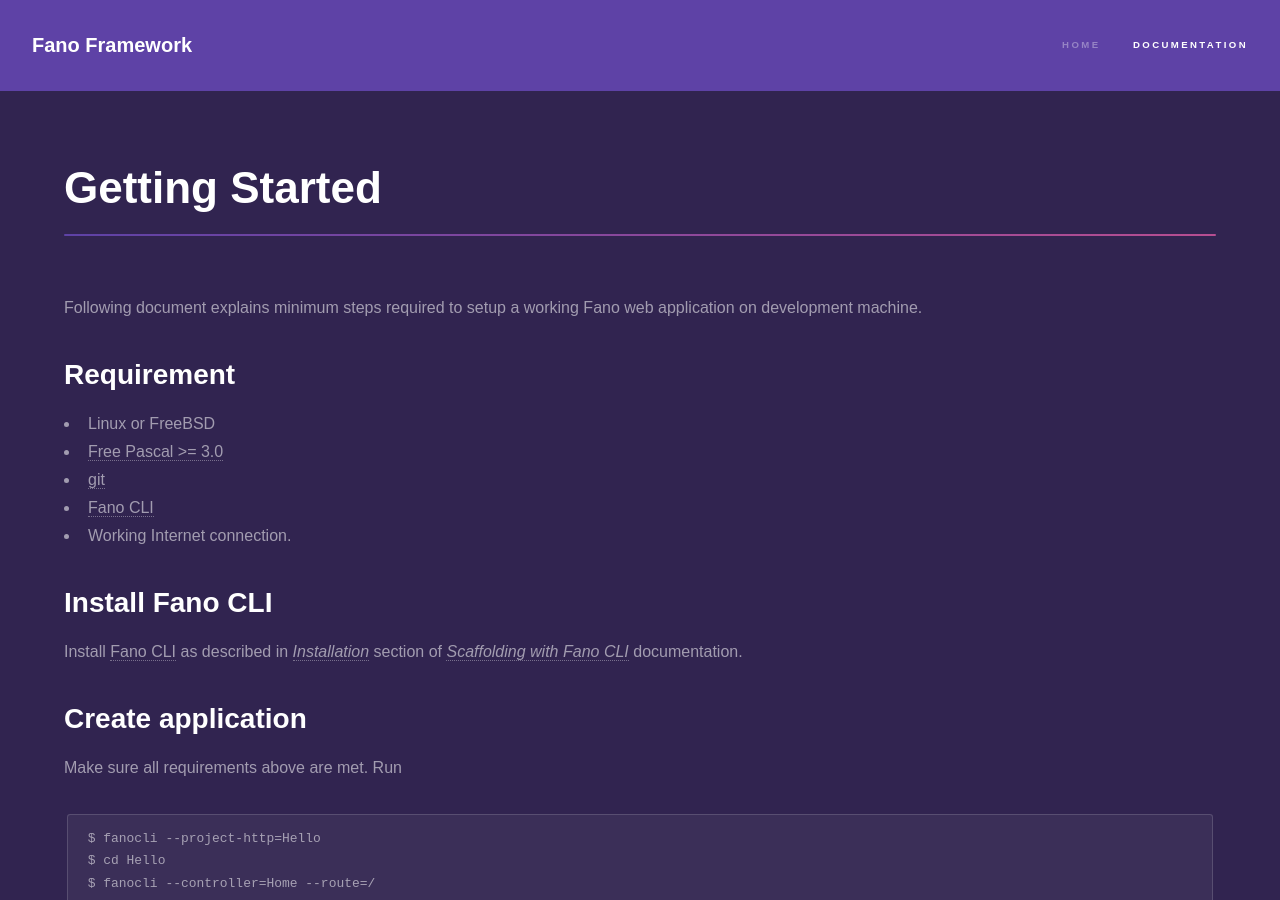
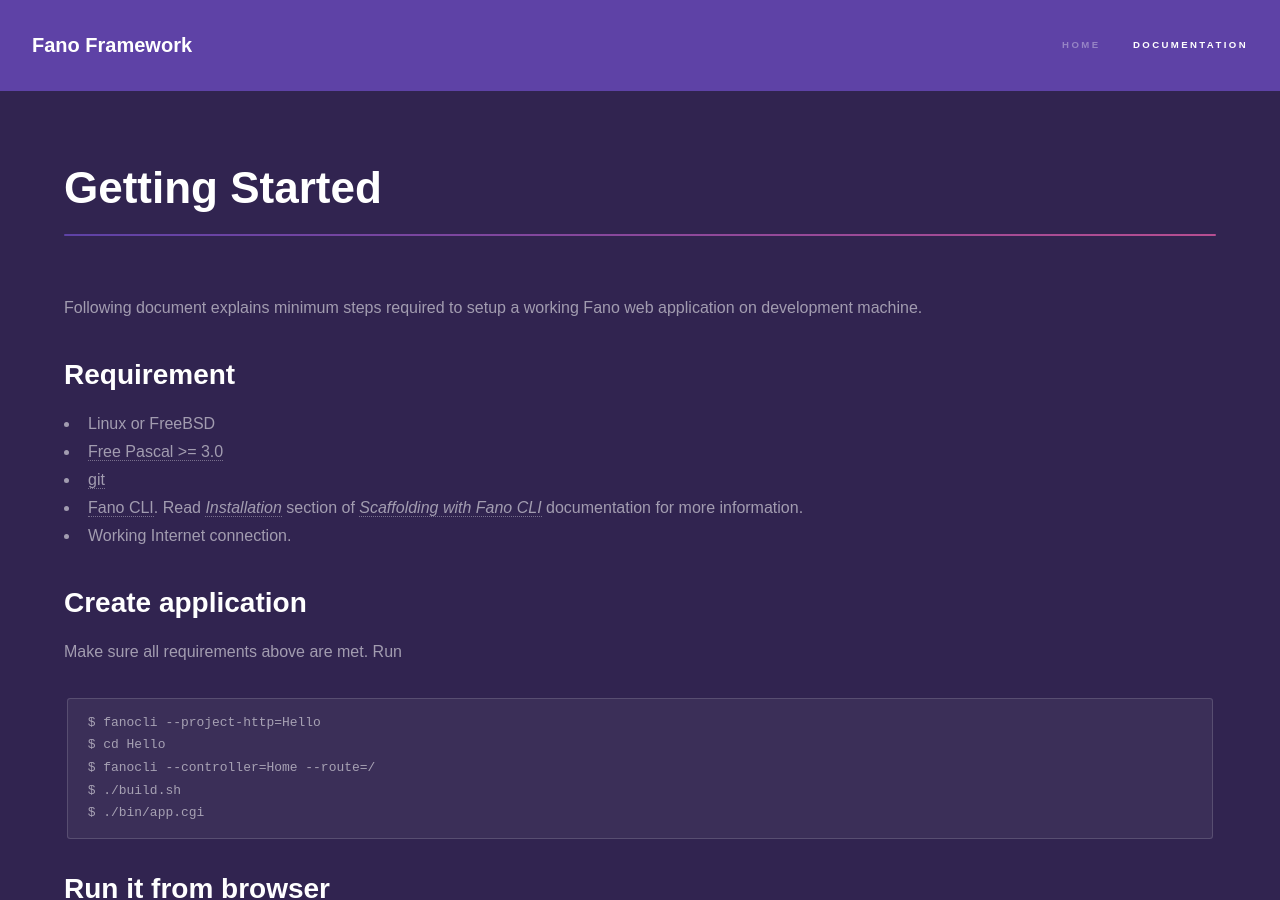
Before and after one commit to fanoframework/fanoframework.github.io, a Jekyll site: the page built from getting-started/index.md, in a window 1280 px wide and 900 px high. Built offline with Jekyll 4.4.1, drawn with Linux system fonts in a browser that asks for light colours; our own code applies the rules of GitHub Pages for plain Markdown files.

Commit message:
simplify getting started

```diff
--- a/getting-started/index.md
+++ b/getting-started/index.md
@@ -12,12 +12,8 @@
 - Linux or FreeBSD
 - [Free Pascal >= 3.0](https://www.freepascal.org)
 - [git](https://git-scm.com/)
-- [Fano CLI](https://github.com/fanoframework/fano-cli)
+- [Fano CLI](https://github.com/fanoframework/fano-cli). Read *[Installation](/scaffolding-with-fano-cli#installation)* section of *[Scaffolding with Fano CLI](/scaffolding-with-fano-cli)* documentation for more information.
 - Working Internet connection.
-
-## Install Fano CLI
-
-Install [Fano CLI](https://github.com/fanoframework/fano-cli) as described in *[Installation](/scaffolding-with-fano-cli#installation)* section of *[Scaffolding with Fano CLI](/scaffolding-with-fano-cli)* documentation.
 
 ## Create application
 
```
